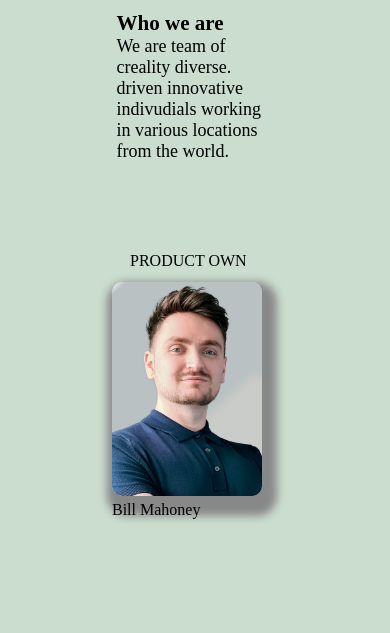
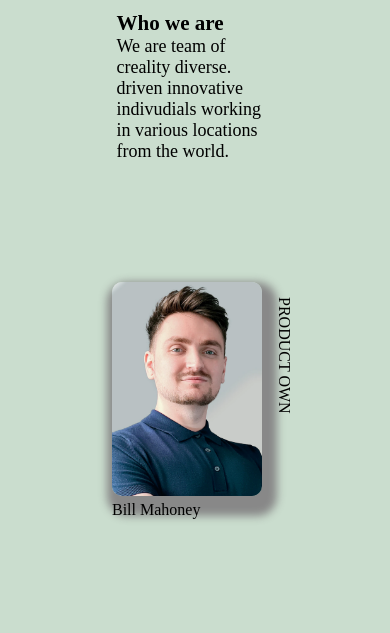
Before and after one commit to Ethemkizilyer/Team-Members-Page, a plain HTML site: page index.html in a window 390 px wide. Shown: the part 211-844 px from the top of the page. Drawn offline with Linux system fonts and the light colour scheme.

Commit message:
initialcommit

```diff
--- a/style.css
+++ b/style.css
@@ -154,6 +154,11 @@ main .box {
 }
   .box .box1 .name {
 
+    transform:rotate(90deg) translateX(-30px) translateY(10px);
+    transition: 1s;
+  }
+  .box:hover .box1 .name {
+
     transform: translateY(-130px) translateX(-100px);
     transition: 1s;
   }
```
